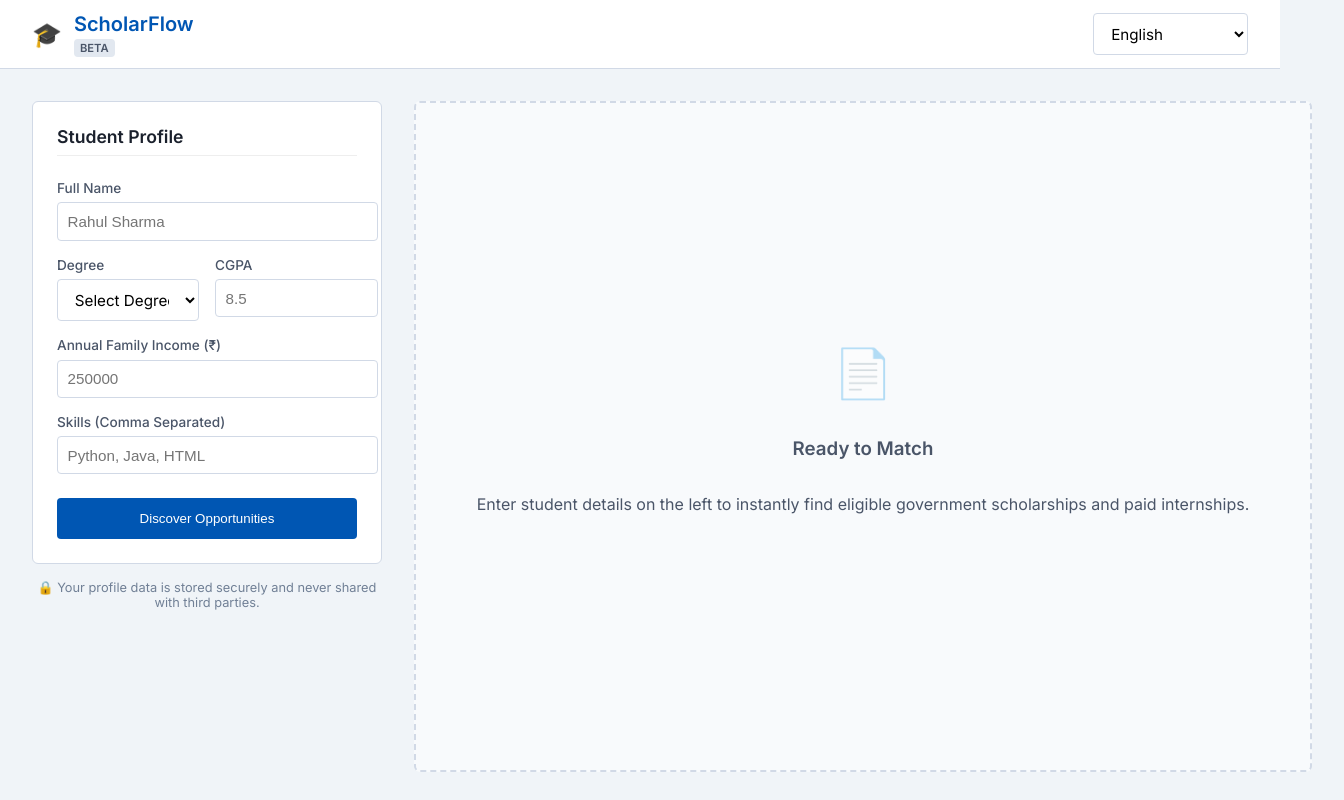
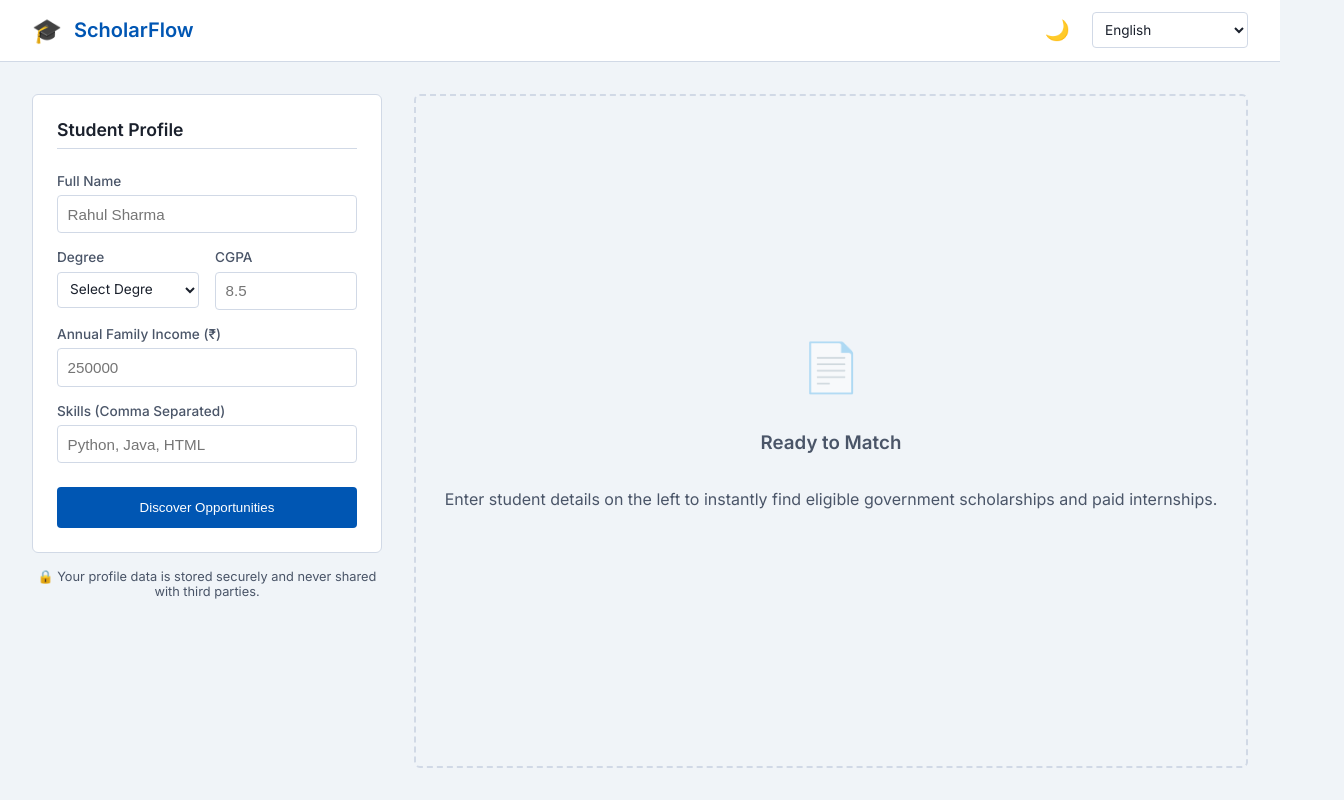
Before and after one commit to AryanGoyal17/Makeathon_8, a plain HTML site: page index.html in a window 1280 px wide. Shown: the whole page, 1344 px wide, since content can reach past the window. Drawn offline with Linux system fonts and the light colour scheme; a script that the page names is missing.

Commit message:
Added dark/light mode and UI improvements

```diff
--- a/app.js
+++ b/app.js
@@ -1,4 +1,24 @@
-// 1. Define Translation Resources
+// 1. Theme Toggle Logic
+const themeBtn = document.getElementById('theme-toggle');
+const htmlEl = document.documentElement;
+
+const savedTheme = localStorage.getItem('theme') || 'light';
+htmlEl.setAttribute('data-theme', savedTheme);
+updateThemeIcon(savedTheme);
+
+themeBtn.addEventListener('click', () => {
+    const currentTheme = htmlEl.getAttribute('data-theme');
+    const newTheme = currentTheme === 'dark' ? 'light' : 'dark';
+    htmlEl.setAttribute('data-theme', newTheme);
+    localStorage.setItem('theme', newTheme);
+    updateThemeIcon(newTheme);
+});
+
+function updateThemeIcon(theme) {
+    themeBtn.textContent = theme === 'dark' ? '☀️' : '🌙';
+}
+
+// 2. Define Translation Resources
 const resources = {
     en: {
         translation: {
@@ -97,7 +117,7 @@ const resources = {
     }
 };
 
-// 2. Initialize i18next
+// 3. Initialize i18next
 i18next.init({
     lng: 'en',
     debug: true,
@@ -106,7 +126,7 @@ i18next.init({
     updateContent();
 });
 
-// 3. Language Switcher Logic
+// 4. Language Switcher Logic
 document.getElementById('lang-toggle').addEventListener('change', function(e) {
     i18next.changeLanguage(e.target.value, () => {
         updateContent();
@@ -120,7 +140,7 @@ function updateContent() {
     });
 }
 
-// 4. Form Submission Logic
+// 5. Form Submission Logic
 document.getElementById('evaluation-form').addEventListener('submit', async (e) => {
     e.preventDefault();
     const btn = document.getElementById('analyze-btn');
@@ -141,7 +161,7 @@ document.getElementById('evaluation-form').addEventListener('submit', async (e)
     // Simulate API Call for Hackathon Frontend Testing
     await new Promise(r => setTimeout(r, 1200));
 
-    // Mock Logic: If CGPA >= 8.0, show a scholarship match. Otherwise, show internship fallback.
+    // Mock Logic
     const isEligible = payload.student_profile.cgpa >= 8.0;
     renderResults(isEligible);
 
@@ -169,15 +189,15 @@ function renderResults(isEligible) {
         resultsDiv.innerHTML = `
             <div class="status-bar ineligible">✕ ${i18next.t('status_ineligible')}</div>
             <p>Your profile does not currently meet the hard constraints for the top state scholarships.</p>
-            <hr style="border: 0; border-top: 1px solid #eee; margin: 1.5rem 0;">
-            <h3 style="color: #c53030;">${i18next.t('fallback_header')}</h3>
-            <div class="proof-section" style="border-left-color: #c53030; background: #fff5f5;">
-                <h4 style="color: #c53030; margin-bottom: 10px;">Junior Frontend Developer at TechCorp</h4>
+            <hr style="border: 0; border-top: 1px solid var(--border-color); margin: 1.5rem 0;">
+            <h3 style="color: var(--danger);">${i18next.t('fallback_header')}</h3>
+            <div class="proof-section" style="border-left-color: var(--danger); background: var(--input-bg);">
+                <h4 style="color: var(--danger); margin-bottom: 10px;">Junior Frontend Developer at TechCorp</h4>
                 <p><strong>Match Score:</strong> 82%</p>
                 <p><strong>Gap Analysis:</strong> You possess strong foundational HTML/CSS skills, but the role requires intermediate JavaScript DOM manipulation.</p>
                 <p><strong>Action Plan:</strong> Complete the free 4-hour FreeCodeCamp JS course to bridge this gap.</p>
             </div>
-            <button class="btn-primary" style="background: #c53030; margin-top: 10px;">View Internship Details</button>
+            <button class="btn-primary" style="background: var(--danger); margin-top: 10px;">View Internship Details</button>
         `;
     }
 }
--- a/index.html
+++ b/index.html
@@ -13,10 +13,11 @@
             <div class="brand-logo">🎓</div>
             <div class="brand-text">
                 <h1>ScholarFlow</h1>
-                <span class="badge">BETA</span>
             </div>
         </div>
         <div class="nav-controls">
+            <button id="theme-toggle" class="icon-btn" title="Toggle Dark Mode">🌙</button>
+
             <select id="lang-toggle" class="lang-select">
                 <option value="en">English</option>
                 <option value="hi">हिंदी (Hindi)</option>
@@ -40,7 +41,7 @@
                     <div class="row">
                         <div>
                             <label data-i18n="label_degree">Degree</label>
-                            <select id="degree" class="lang-select" style="width: 100%; margin-bottom: 1rem;" required>
+                            <select id="degree" class="lang-select full-width-select" required>
                                 <option value="" disabled selected>Select Degree</option>
 
                                 <optgroup label="Bachelors">
--- a/style.css
+++ b/style.css
@@ -1,4 +1,5 @@
 :root {
+    /* Light Theme Variables */
     --primary-blue: #0056b3;
     --primary-hover: #004494;
     --bg-page: #f0f4f8;
@@ -9,7 +10,24 @@
     --success: #28a745;
     --danger: #dc3545;
     --radius: 6px;
+    --input-bg: #ffffff;
+    --proof-bg: #f1f5f9;
 }
+
+[data-theme="dark"] {
+    /* Dark Theme Variables */
+    --primary-blue: #3b82f6;
+    --primary-hover: #60a5fa;
+    --bg-page: #0f172a;
+    --bg-panel: #1e293b;
+    --border-color: #334155;
+    --text-dark: #f8fafc;
+    --text-light: #cbd5e1;
+    --input-bg: #0f172a;
+    --proof-bg: #0f172a;
+}
+
+* { box-sizing: border-box; }
 
 body {
     font-family: 'Inter', sans-serif;
@@ -19,35 +37,51 @@ body {
     height: 100vh;
     display: flex;
     flex-direction: column;
+    transition: background-color 0.3s, color 0.3s;
 }
 
 /* Navbar */
 .navbar {
-    background: #ffffff;
+    background: var(--bg-panel);
     border-bottom: 1px solid var(--border-color);
     padding: 0.75rem 2rem;
     display: flex;
     justify-content: space-between;
     align-items: center;
+    transition: background-color 0.3s, border-color 0.3s;
 }
 
 .nav-brand { display: flex; align-items: center; gap: 12px; }
 .brand-logo { font-size: 1.5rem; }
 .brand-text h1 { font-size: 1.25rem; font-weight: 600; margin: 0; color: var(--primary-blue); }
-.badge { background: #e2e8f0; color: #4a5568; padding: 2px 6px; border-radius: 4px; font-size: 0.7rem; font-weight: bold; }
 
-/* FIX: Increased padding and min-height to prevent tall scripts from cutting off */
+.nav-controls { display: flex; align-items: center; gap: 1rem; }
+
+/* Theme Toggle Button */
+.icon-btn {
+    background: none;
+    border: none;
+    font-size: 1.25rem;
+    cursor: pointer;
+    padding: 0.4rem;
+    border-radius: 4px;
+    transition: background-color 0.2s;
+}
+.icon-btn:hover { background-color: var(--border-color); }
+
+/* Select Dropdown - Shrunk font-size and removed truncation constraints */
 .lang-select {
-    padding: 0.6rem 0.8rem;
+    padding: 0.5rem 30px 0.5rem 0.5rem;
     border-radius: 4px;
     border: 1px solid var(--border-color);
     font-family: 'Inter', sans-serif;
-    font-size: 0.95rem;
-    line-height: 1.5;
-    min-height: 42px;
-    background-color: #fff;
+    font-size: 0.85rem; /* Reduced to ensure full text fits without clipping */
+    background-color: var(--input-bg);
+    color: var(--text-dark);
     cursor: pointer;
 }
+
+.full-width-select { width: 100%; margin-bottom: 1rem; }
 
 /* Layout */
 .container {
@@ -69,9 +103,10 @@ body {
     border: 1px solid var(--border-color);
     border-radius: var(--radius);
     padding: 1.5rem;
+    transition: background-color 0.3s, border-color 0.3s;
 }
 
-.panel-header { margin-bottom: 1.5rem; border-bottom: 1px solid #eee; padding-bottom: 0.5rem; }
+.panel-header { margin-bottom: 1.5rem; border-bottom: 1px solid var(--border-color); padding-bottom: 0.5rem; }
 .panel-header h2 { font-size: 1.1rem; color: var(--text-dark); margin: 0; }
 
 /* Forms */
@@ -83,9 +118,10 @@ input {
     border-radius: 4px;
     margin-bottom: 1rem;
     font-size: 0.95rem;
+    background-color: var(--input-bg);
     color: var(--text-dark);
 }
-input:focus, select:focus { outline: none; border-color: var(--primary-blue); box-shadow: 0 0 0 2px rgba(0, 86, 179, 0.1); }
+input:focus, select:focus { outline: none; border-color: var(--primary-blue); box-shadow: 0 0 0 2px rgba(59, 130, 246, 0.2); }
 
 .row { display: grid; grid-template-columns: 1fr 1fr; gap: 1rem; }
 
@@ -102,9 +138,9 @@ input:focus, select:focus { outline: none; border-color: var(--primary-blue); bo
     transition: background 0.2s;
 }
 .btn-primary:hover { background: var(--primary-hover); }
-.btn-primary:disabled { background: #a0aec0; cursor: not-allowed; }
+.btn-primary:disabled { background: var(--border-color); cursor: not-allowed; }
 
-.info-box { margin-top: 1rem; font-size: 0.8rem; color: #718096; text-align: center; }
+.info-box { margin-top: 1rem; font-size: 0.8rem; color: var(--text-light); text-align: center; }
 
 /* Empty State */
 .empty-state {
@@ -117,18 +153,22 @@ input:focus, select:focus { outline: none; border-color: var(--primary-blue); bo
     text-align: center;
     border: 2px dashed var(--border-color);
     border-radius: var(--radius);
-    background: #f8fafc;
+    background: var(--bg-page);
+    transition: background-color 0.3s;
 }
 .illustration { font-size: 3rem; margin-bottom: 1rem; opacity: 0.5; }
 
 /* Dynamic Results */
-.results-panel { background: white; border: 1px solid var(--border-color); border-radius: var(--radius); padding: 2rem; height: 100%; overflow-y: auto; }
+.results-panel { background: var(--bg-panel); border: 1px solid var(--border-color); border-radius: var(--radius); padding: 2rem; height: 100%; overflow-y: auto; transition: background-color 0.3s; }
 .status-bar { padding: 8px 16px; border-radius: 4px; font-weight: 600; display: inline-block; margin-bottom: 1.5rem; }
-.eligible { background: #d1fae5; color: #065f46; border: 1px solid #a7f3d0; }
-.ineligible { background: #fee2e2; color: #991b1b; border: 1px solid #fecaca; }
+.eligible { background: #065f46; color: #a7f3d0; border: 1px solid #34d399; }
+[data-theme="light"] .eligible { background: #d1fae5; color: #065f46; border: 1px solid #a7f3d0; }
 
-.proof-section { background: #f1f5f9; padding: 1.25rem; border-left: 4px solid var(--primary-blue); margin: 1.5rem 0; }
+.ineligible { background: #991b1b; color: #fecaca; border: 1px solid #f87171; }
+[data-theme="light"] .ineligible { background: #fee2e2; color: #991b1b; border: 1px solid #fecaca; }
+
+.proof-section { background: var(--proof-bg); padding: 1.25rem; border-left: 4px solid var(--primary-blue); margin: 1.5rem 0; }
 .proof-section h4 { margin: 0 0 0.5rem 0; font-size: 0.9rem; color: var(--text-light); text-transform: uppercase; letter-spacing: 0.05em; }
-.proof-text { font-family: 'Courier New', monospace; font-size: 0.9rem; color: #333; }
+.proof-text { font-family: 'Courier New', monospace; font-size: 0.9rem; color: var(--text-dark); }
 
 .hidden { display: none; }
```
